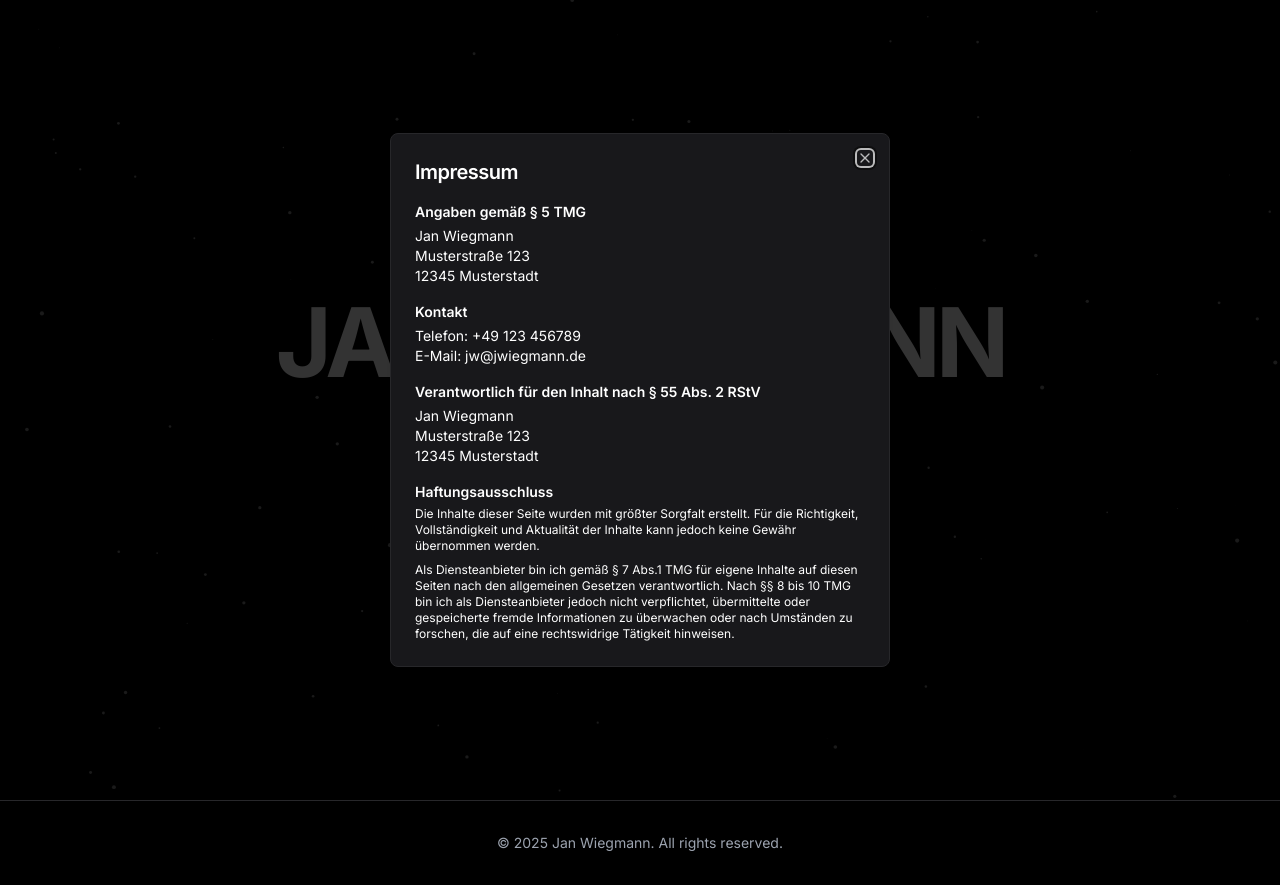
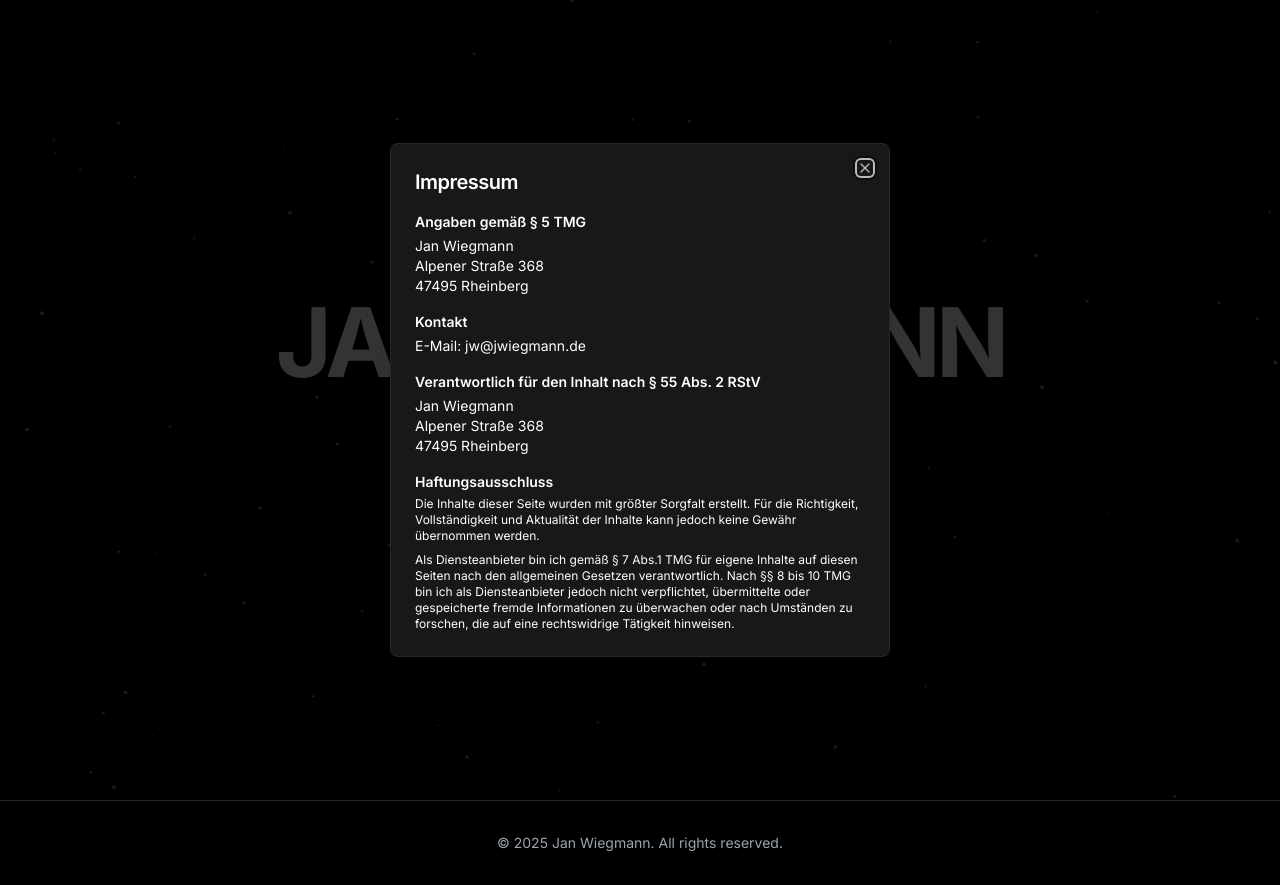
Before and after one commit to kayroone/jwiegmann.de, a Next.js app: page / in a window 1280 px wide. Both pictures are taken after a click on the element 696 px from the left and 486 px from the top of the page. Built offline with nearby package versions, Linux system fonts and the light colour scheme.

Commit message:
Impressum

```diff
--- a/app/components/impressum-modal.tsx
+++ b/app/components/impressum-modal.tsx
@@ -24,21 +24,20 @@ export function ImpressumModal({ children }: { children?: React.ReactNode }) {
             <div>
               <h3 className="font-semibold mb-1">Angaben gemäß § 5 TMG</h3>
               <p>Jan Wiegmann</p>
-              <p>Musterstraße 123</p>
-              <p>12345 Musterstadt</p>
+              <p>Alpener Straße 368</p>
+              <p>47495 Rheinberg</p>
             </div>
 
             <div>
               <h3 className="font-semibold mb-1">Kontakt</h3>
-              <p>Telefon: +49 123 456789</p>
               <p>E-Mail: jw@jwiegmann.de</p>
             </div>
 
             <div>
               <h3 className="font-semibold mb-1">Verantwortlich für den Inhalt nach § 55 Abs. 2 RStV</h3>
               <p>Jan Wiegmann</p>
-              <p>Musterstraße 123</p>
-              <p>12345 Musterstadt</p>
+              <p>Alpener Straße 368</p>
+              <p>47495 Rheinberg</p>
             </div>
 
             <div>
```
